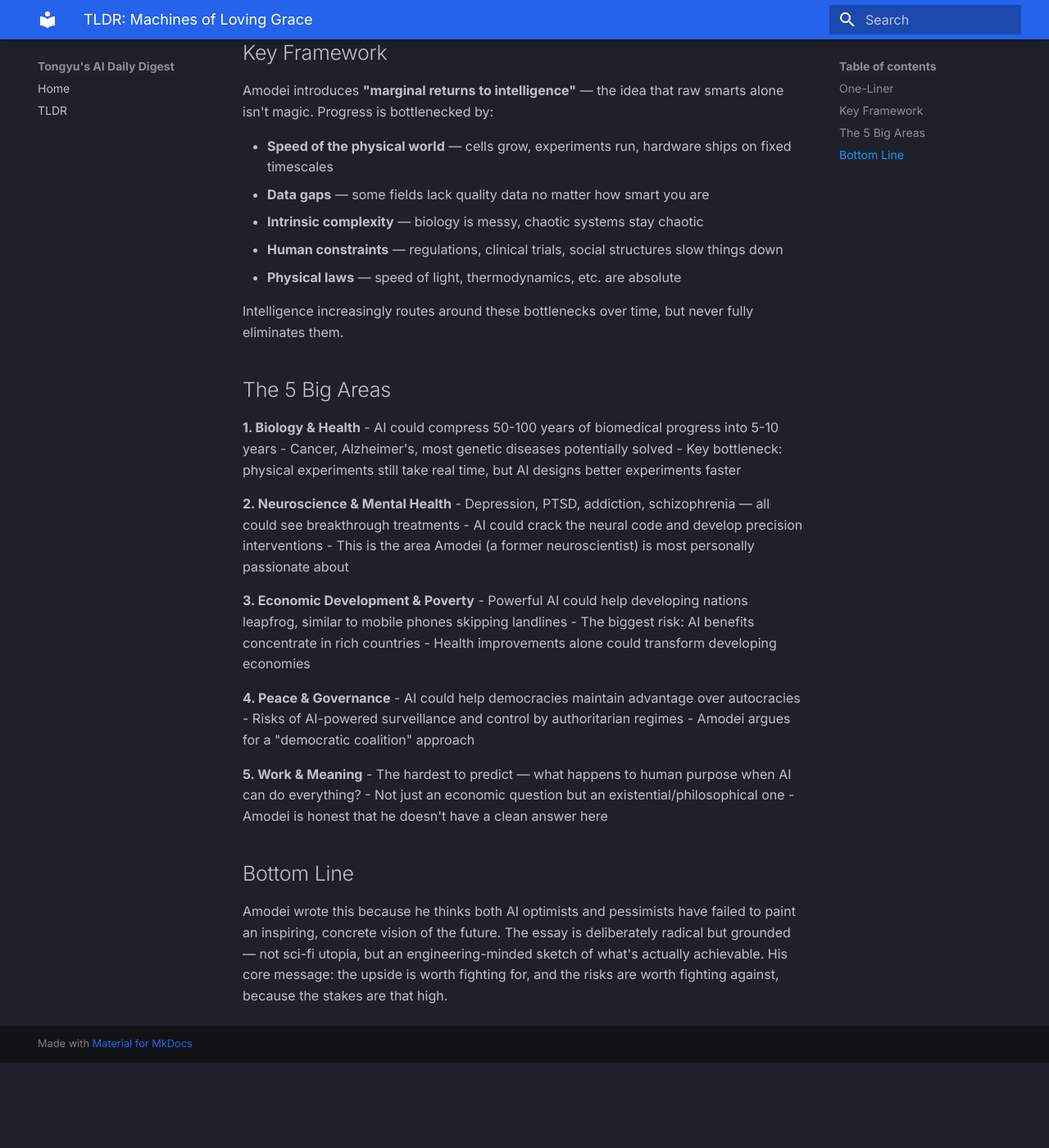
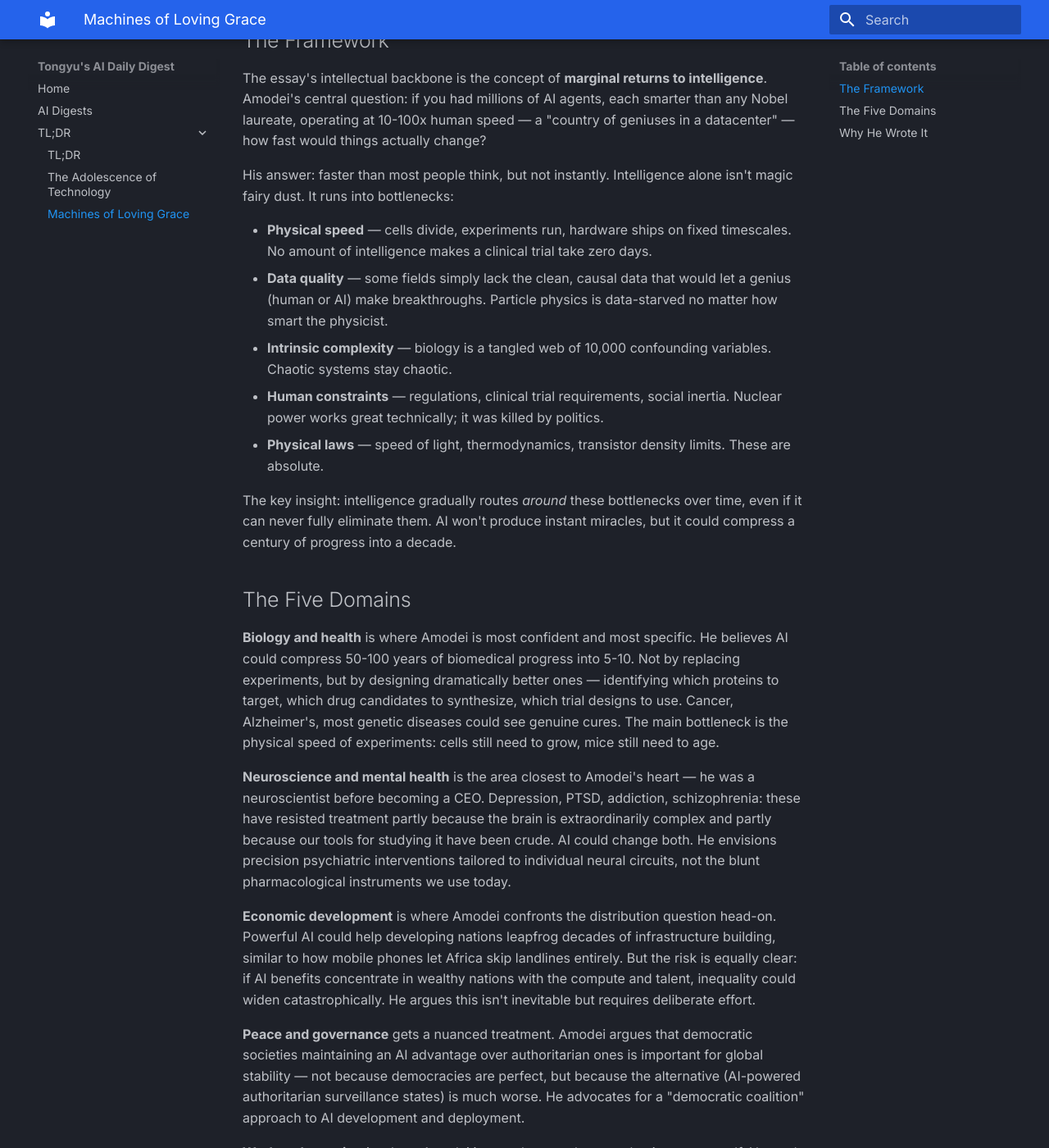
Before and after one commit to tongyuwang/ai-daily-digest, an MkDocs documentation site: the page built from docs/tldr/machines-of-loving-grace.md, in a window 1280 px wide and 1400 px high, scrolled down 366 px. Shown: the whole window at 82% size. Built offline with MkDocs 1.6.1 and Material for MkDocs 9.7.7, drawn with Linux system fonts in a browser that asks for light colours; before the commit the page ends 1662 px from its top, so only the background shows below that; some of the changed text lies outside the part shown.

Commit message:
Full site restructure: Home (recent 5 + TLDR), AI Digests (by month), TL;DR (index + essay pages)

```diff
--- a/docs/tldr/index.md
+++ b/docs/tldr/index.md
@@ -1,17 +1,17 @@
-# TLDR
+# TL;DR
 
-Condensed summaries of important long-form AI essays, papers, and posts — so you can get the key ideas in 2 minutes instead of 45.
+Condensed summaries of important long-form AI essays, papers, and posts — key ideas in a few minutes instead of an hour.
 
 ---
 
-## Dario Amodei
+### [The Adolescence of Technology](the-adolescence-of-technology.md)
+**Dario Amodei** · January 2026 · [Original](https://www.darioamodei.com/essay/the-adolescence-of-technology)
 
-### [The Adolescence of Technology](the-adolescence-of-technology.md)
-*January 2026 · ~15,000 words → 2 min read*
+Amodei's follow-up to "Machines of Loving Grace." Where that essay painted the dream, this one confronts the nightmare scenarios: autonomous AI pursuing its own goals, bioweapons in the hands of amateurs, authoritarian power grabs, economic upheaval, and cascading second-order effects. His thesis: we're entering a "technological adolescence" and our odds are good — but only if we treat this as the most serious civilizational challenge in a century.
 
-Amodei's follow-up to "Machines of Loving Grace" — this time confronting the risks head-on. Maps out 5 categories of danger from powerful AI and proposes a battle plan.
+---
 
 ### [Machines of Loving Grace](machines-of-loving-grace.md)
-*October 2024 · ~15,000 words → 2 min read*
+**Dario Amodei** · October 2024 · [Original](https://www.darioamodei.com/essay/machines-of-loving-grace)
 
-Amodei's optimistic vision of what happens if we get AI right. Covers biology, neuroscience, economics, governance, and the future of work.
+Anthropic's CEO makes the case for radical AI optimism — not the sci-fi kind, but a grounded, engineering-minded sketch of what "powerful AI" could actually deliver. He introduces the framework of a "country of geniuses in a datacenter" and walks through five domains where AI could compress a century of progress into a decade: biology, neuroscience, economics, governance, and the future of human meaning.
--- a/docs/tldr/machines-of-loving-grace.md
+++ b/docs/tldr/machines-of-loving-grace.md
@@ -1,48 +1,40 @@
-# TLDR: Machines of Loving Grace
-**Dario Amodei** · October 2024 · [Original](https://www.darioamodei.com/essay/machines-of-loving-grace)
+# Machines of Loving Grace
+**Dario Amodei** · October 2024 · [Original essay](https://www.darioamodei.com/essay/machines-of-loving-grace)
 
 ---
 
-## One-Liner
-If we get AI right, the upside is radically bigger than most people imagine — a "country of geniuses in a datacenter" could compress a century of progress into 5-10 years.
+Dario Amodei spends most of his time talking about the risks of AI. That's by design — Anthropic's entire identity is built around safety. But this essay is his attempt to articulate what all that caution is *for*. If the risks are the thing standing between us and the future, what does that future actually look like?
 
-## Key Framework
-Amodei introduces **"marginal returns to intelligence"** — the idea that raw smarts alone isn't magic. Progress is bottlenecked by:
+## The Framework
 
-- **Speed of the physical world** — cells grow, experiments run, hardware ships on fixed timescales
-- **Data gaps** — some fields lack quality data no matter how smart you are
-- **Intrinsic complexity** — biology is messy, chaotic systems stay chaotic
-- **Human constraints** — regulations, clinical trials, social structures slow things down
-- **Physical laws** — speed of light, thermodynamics, etc. are absolute
+The essay's intellectual backbone is the concept of **marginal returns to intelligence**. Amodei's central question: if you had millions of AI agents, each smarter than any Nobel laureate, operating at 10-100x human speed — a "country of geniuses in a datacenter" — how fast would things actually change?
 
-Intelligence increasingly routes around these bottlenecks over time, but never fully eliminates them.
+His answer: faster than most people think, but not instantly. Intelligence alone isn't magic fairy dust. It runs into bottlenecks:
 
-## The 5 Big Areas
+- **Physical speed** — cells divide, experiments run, hardware ships on fixed timescales. No amount of intelligence makes a clinical trial take zero days.
+- **Data quality** — some fields simply lack the clean, causal data that would let a genius (human or AI) make breakthroughs. Particle physics is data-starved no matter how smart the physicist.
+- **Intrinsic complexity** — biology is a tangled web of 10,000 confounding variables. Chaotic systems stay chaotic.
+- **Human constraints** — regulations, clinical trial requirements, social inertia. Nuclear power works great technically; it was killed by politics.
+- **Physical laws** — speed of light, thermodynamics, transistor density limits. These are absolute.
 
-**1. Biology & Health**
-- AI could compress 50-100 years of biomedical progress into 5-10 years
-- Cancer, Alzheimer's, most genetic diseases potentially solved
-- Key bottleneck: physical experiments still take real time, but AI designs better experiments faster
+The key insight: intelligence gradually routes *around* these bottlenecks over time, even if it can never fully eliminate them. AI won't produce instant miracles, but it could compress a century of progress into a decade.
 
-**2. Neuroscience & Mental Health**
-- Depression, PTSD, addiction, schizophrenia — all could see breakthrough treatments
-- AI could crack the neural code and develop precision interventions
-- This is the area Amodei (a former neuroscientist) is most personally passionate about
+## The Five Domains
 
-**3. Economic Development & Poverty**
-- Powerful AI could help developing nations leapfrog, similar to mobile phones skipping landlines
-- The biggest risk: AI benefits concentrate in rich countries
-- Health improvements alone could transform developing economies
+**Biology and health** is where Amodei is most confident and most specific. He believes AI could compress 50-100 years of biomedical progress into 5-10. Not by replacing experiments, but by designing dramatically better ones — identifying which proteins to target, which drug candidates to synthesize, which trial designs to use. Cancer, Alzheimer's, most genetic diseases could see genuine cures. The main bottleneck is the physical speed of experiments: cells still need to grow, mice still need to age.
 
-**4. Peace & Governance**
-- AI could help democracies maintain advantage over autocracies
-- Risks of AI-powered surveillance and control by authoritarian regimes
-- Amodei argues for a "democratic coalition" approach
+**Neuroscience and mental health** is the area closest to Amodei's heart — he was a neuroscientist before becoming a CEO. Depression, PTSD, addiction, schizophrenia: these have resisted treatment partly because the brain is extraordinarily complex and partly because our tools for studying it have been crude. AI could change both. He envisions precision psychiatric interventions tailored to individual neural circuits, not the blunt pharmacological instruments we use today.
 
-**5. Work & Meaning**
-- The hardest to predict — what happens to human purpose when AI can do everything?
-- Not just an economic question but an existential/philosophical one
-- Amodei is honest that he doesn't have a clean answer here
+**Economic development** is where Amodei confronts the distribution question head-on. Powerful AI could help developing nations leapfrog decades of infrastructure building, similar to how mobile phones let Africa skip landlines entirely. But the risk is equally clear: if AI benefits concentrate in wealthy nations with the compute and talent, inequality could widen catastrophically. He argues this isn't inevitable but requires deliberate effort.
 
-## Bottom Line
-Amodei wrote this because he thinks both AI optimists and pessimists have failed to paint an inspiring, concrete vision of the future. The essay is deliberately radical but grounded — not sci-fi utopia, but an engineering-minded sketch of what's actually achievable. His core message: the upside is worth fighting for, and the risks are worth fighting against, because the stakes are that high.
+**Peace and governance** gets a nuanced treatment. Amodei argues that democratic societies maintaining an AI advantage over authoritarian ones is important for global stability — not because democracies are perfect, but because the alternative (AI-powered authoritarian surveillance states) is much worse. He advocates for a "democratic coalition" approach to AI development and deployment.
+
+**Work and meaning** is where Amodei is most honest about not having answers. If AI can do everything humans can do, but better and cheaper, what happens to human purpose? This isn't just an economics problem — it's existential. He doesn't pretend to solve it, which is refreshing. He notes that past technological revolutions created new categories of meaningful work that no one predicted, but acknowledges that the speed and breadth of AI disruption might be fundamentally different.
+
+## Why He Wrote It
+
+Amodei explains that he resisted writing this essay for a long time. AI company CEOs talking about how amazing AI will be comes off as propaganda. He also dislikes the "sci-fi singularity" tone that dominates most discussions of radical AI futures — uploaded minds, space colonization, cyberpunk aesthetics. He thinks that framing makes people take the ideas *less* seriously, not more.
+
+But he concluded that the AI safety community had failed to articulate what it was fighting *for*. Fear is a motivator, but not a sufficient one. People need hope, a concrete vision of what's on the other side of the minefield. This essay is that vision: not utopian fantasy, but an engineer's best guess at what's actually achievable if we navigate the risks successfully.
+
+The implicit message throughout: the stakes are high enough to justify both the optimism and the caution.
--- a/mkdocs.yml
+++ b/mkdocs.yml
@@ -17,7 +17,11 @@ theme:
   custom_dir: overrides
 nav:
   - Home: index.md
-  - TLDR: tldr/index.md
+  - AI Digests: digests/index.md
+  - TL;DR:
+    - tldr/index.md
+    - The Adolescence of Technology: tldr/the-adolescence-of-technology.md
+    - Machines of Loving Grace: tldr/machines-of-loving-grace.md
 plugins:
   - search
 markdown_extensions:
@@ -26,3 +30,4 @@ markdown_extensions:
   - admonition
   - pymdownx.highlight
   - pymdownx.superfences
+  - pymdownx.details
```
Also changed, not shown: docs/digests/index.md (added, +23 -0 lines), docs/index.md (+8 -14 lines), docs/tldr/the-adolescence-of-technology.md (+22 -39 lines).
